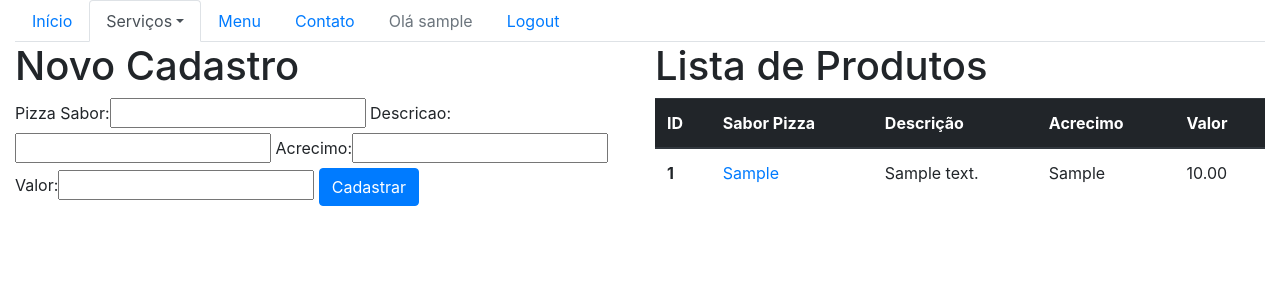
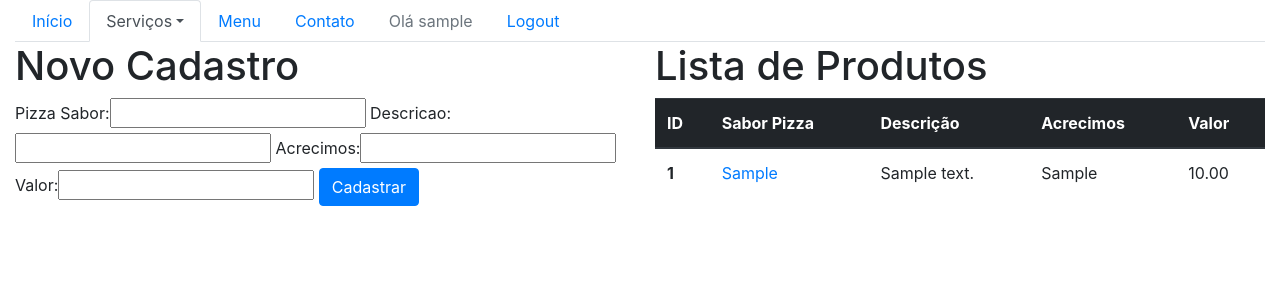
Before and after one commit to gustavoPerucci/projetoPizzaria, a Django app: page /sistema/produtos in a window 1280 px wide. Shown: the top 300 px of the page. Run offline with Django 3.2, Linux system fonts and the light colour scheme; a user stored in the database is signed in; tables that the repository leaves empty hold one stand-in row (values such as "Sample post"); some libraries are stand-ins or nearby versions.

Commit message:
atualizacao classe

```diff
--- a/core/admin.py
+++ b/core/admin.py
@@ -17,7 +17,7 @@ class movProdutoAdmin(admin.ModelAdmin):
     list_display = (
         'pizza_Sabor',
         'descricao',
-        'acrecimo',
+        'acrecimos',
         'valor',
     )
 
--- a/core/models.py
+++ b/core/models.py
@@ -34,7 +34,7 @@ class Fornecedor(models.Model):
 class Produto(models.Model):
     pizza_Sabor = models.CharField(max_length=100)
     descricao = models.CharField(max_length=200)
-    acrecimo= models.CharField(max_length=100)
+    acrecimos= models.CharField(max_length=100)
     valor = models.DecimalField(max_digits=5, decimal_places=2)
 
 
--- a/core/templates/core/lista_produtos.html
+++ b/core/templates/core/lista_produtos.html
@@ -62,7 +62,7 @@
                 <th scope="col">ID</th>
                 <th scope="col">Sabor Pizza</th>
                 <th scope="col">Descrição</th>
-                <th scope="col">Acrecimo</th>
+                <th scope="col">Acrecimos</th>
                 <th scope="col">Valor</th>
                 </tr>
             </thead>
@@ -72,7 +72,7 @@
                 <th scope="row">{{ produto.id }}</th>
                 <td><a href="{% url 'core_produto_update' produto.id %}">{{ produto.pizza_Sabor }}</a></td>
                 <td>{{ produto.descricao }}</td>
-                <td>{{ produto.acrecimo }}</td>
+                <td>{{ produto.acrecimos }}</td>
                 <td>{{ produto.valor }}</td>
                 </tr>
                 {% endfor %}
```
Also changed, not shown: core/migrations/0016_auto_20181102_1445.py (added).
